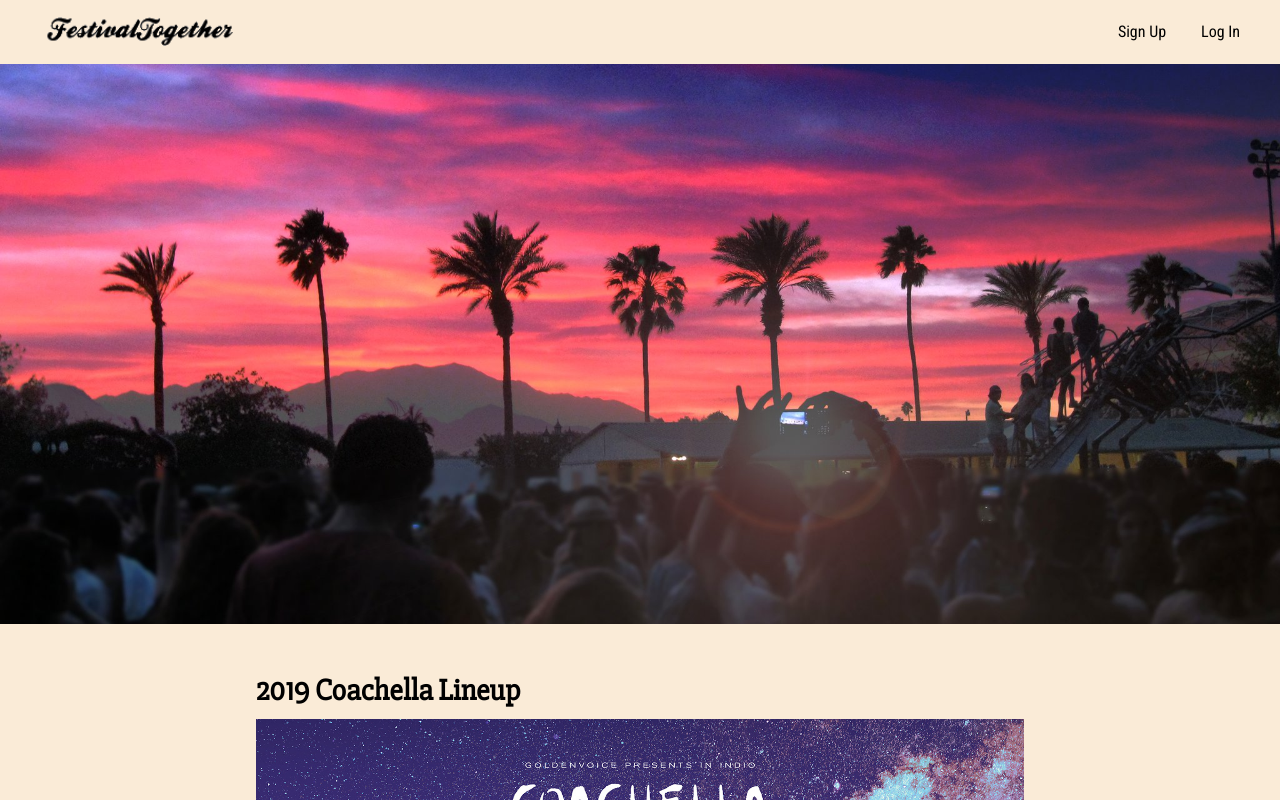
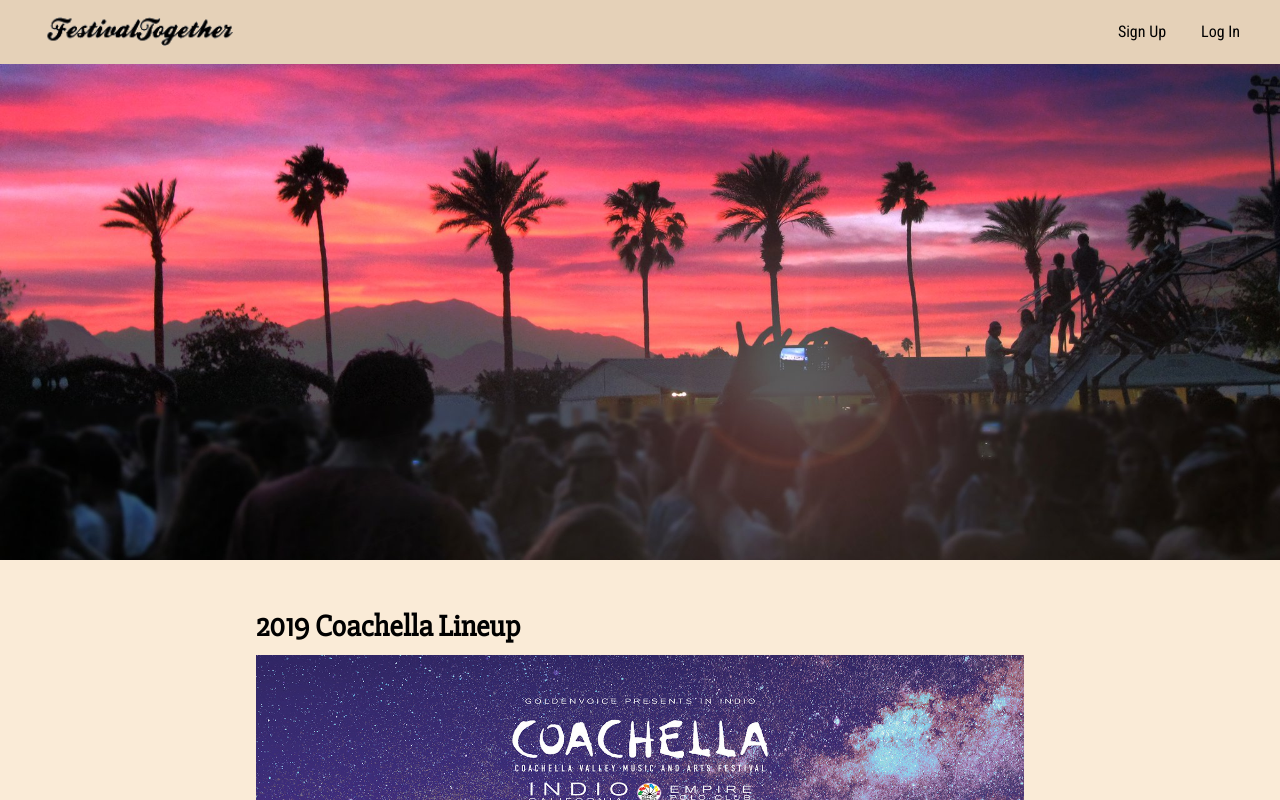
Before and after one commit to ronilbhatia/FestivalTogether, a React (Create React App) app in the folder frontend/: page /#/ in a window 1280 px wide. Shown: the top 800 px of the page. Built offline with nearby package versions, Linux system fonts and the light colour scheme.

Commit message:
Add log out button to NavBar and dry up NavBar component

```diff
--- a/frontend/src/assets/stylesheets/base/colors.scss
+++ b/frontend/src/assets/stylesheets/base/colors.scss
@@ -1,4 +1,6 @@
 $green: #21ce99;
+$tan: #e5d1b8;
+$light-blue: #e1d3f7;
 $lightest-purple: #7F81B2;
 $light-purple: #555794;
 $purple: #1a1c59;
--- a/frontend/src/assets/stylesheets/components/nav_bar/_nav_bar.scss
+++ b/frontend/src/assets/stylesheets/components/nav_bar/_nav_bar.scss
@@ -1,11 +1,13 @@
 .nav {
+  position: fixed;
+  width: 100%;
   display: flex;
   justify-content: space-between;
   align-items: center;
   padding: 10px 40px;
   font-family: $roboto;
   font-weight: 500;
-
+  background-color: $tan;
   img {
     height: 40px;
   }
--- a/frontend/src/assets/stylesheets/components/session/_session_form.scss
+++ b/frontend/src/assets/stylesheets/components/session/_session_form.scss
@@ -23,7 +23,7 @@
 
       .form-input-title {
         align-self: flex-start;
-        font-size: 12px;
+        font-size: 14px;
       }
 
       input {
--- a/frontend/src/components/home/home.jsx
+++ b/frontend/src/components/home/home.jsx
@@ -8,7 +8,6 @@ class Home extends Component {
     return isAuthenticated ? (
       <div>
         Hi {currentUser.name}!
-        <button onClick={() => this.props.logoutUser()}>Log Out</button>
       </div>
     ) : (
       <div>
--- a/frontend/src/components/home/home_container.js
+++ b/frontend/src/components/home/home_container.js
@@ -1,14 +1,9 @@
 import { connect } from "react-redux";
 import Home from "./home";
-import { logoutUser } from "../../actions/session_actions";
 
 const mapStateToProps = ({ session: { user: currentUser, isAuthenticated } }) => ({
   currentUser,
   isAuthenticated
 });
 
-const mapDispatchToProps = dispatch => ({
-  logoutUser: () => dispatch(logoutUser())
-});
-
-export default connect(mapStateToProps, mapDispatchToProps)(Home)
+export default connect(mapStateToProps)(Home)
--- a/frontend/src/components/nav_bar/nav_bar.jsx
+++ b/frontend/src/components/nav_bar/nav_bar.jsx
@@ -2,28 +2,32 @@ import React from 'react';
 import { Link } from 'react-router-dom';
 import logo from '../../assets/images/logo-transparent.png';
 
-const NavBar = ({ isAuthenticated, openModal }) => {
-  return isAuthenticated ? (
+const NavBar = ({ isAuthenticated, openModal, logoutUser }) => {
+  return (
     <div className="nav">
-      Logged in lorem ipsum dolor sit amet consectetur adipisicing elit.
-      Dolorem aperiam reprehenderit velit quas! Vel labore at, cumque deserunt
-      repellendus odio explicabo nam commodi sequi sint eveniet, optio
-      excepturi amet harum!
+      <Link to="/">
+        <img src={logo} alt="logo" />
+      </Link>
+      {
+        isAuthenticated ? (
+          <div className="nav-links">
+            <div className="nav-link" onClick={logoutUser}>
+              Log Out
+            </div>
           </div>
         ) : (
-    <div className="nav">
-      <Link to="/"><img src={logo} alt="logo" /></Link>
           <div className="nav-links">
-        <div className="nav-link" onClick={() => openModal('Register')}>
+            <div className="nav-link" onClick={() => openModal("Register")}>
               Sign Up
             </div>
-        <br />
-        <div className="nav-link" onClick={() => openModal('Log In')}>
+            <div className="nav-link" onClick={() => openModal("Log In")}>
               Log In
             </div>
           </div>
+        )
+      }
     </div>
-  );
+  )
 };
 
 export default NavBar;
--- a/frontend/src/components/nav_bar/nav_bar_container.js
+++ b/frontend/src/components/nav_bar/nav_bar_container.js
@@ -1,13 +1,15 @@
 import { connect } from 'react-redux';
 import NavBar from './nav_bar';
 import { openModal } from '../../actions/modal_actions';
+import { logoutUser } from '../../actions/session_actions';
 
 const mapStateToProps = state => ({
   isAuthenticated: state.session.isAuthenticated
 });
 
 const mapDispatchToProps = dispatch => ({
-  openModal: modal => dispatch(openModal(modal))
+  openModal: modal => dispatch(openModal(modal)),
+  logoutUser: () => dispatch(logoutUser())
 });
 
 export default connect(mapStateToProps, mapDispatchToProps)(NavBar);
```
Lines whose indentation alone changed are shown as unchanged.
